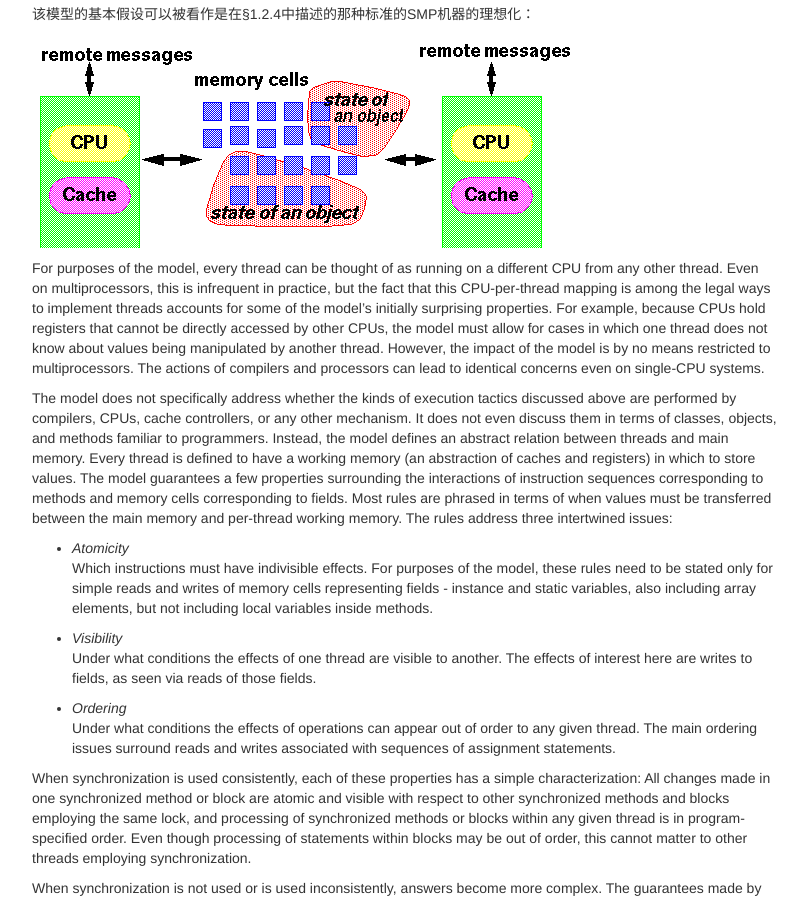
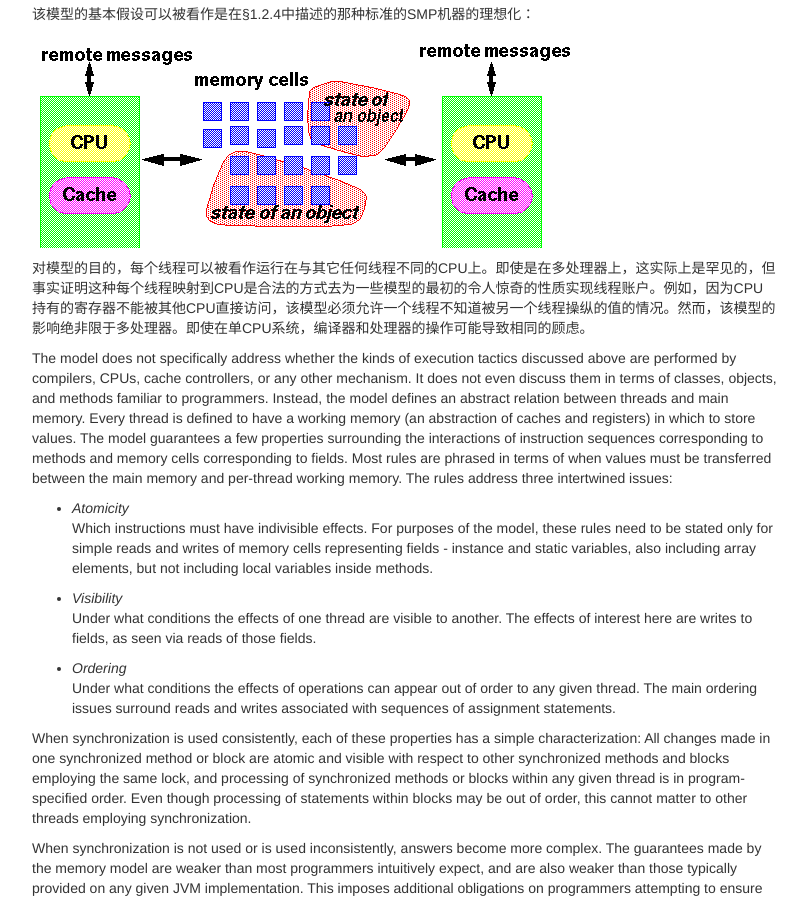
Before and after one commit to cjm0000000/cjm0000000.github.io, a Jekyll site: the page built from _posts/Java/201403/2014-03-20-synchronization-and-java-memory-model.md, in a window 1280 px wide and 900 px high, scrolled down 1510 px. Shown: the whole window, without its empty margins (318-1125 px from the left). Built offline with Jekyll 4.4.1, drawn with Linux system fonts in a browser that asks for light colours; nearby versions of some CDN libraries; library files that are not in the unit come from our copies.

Commit message:
translate

```diff
--- a/_posts/Java/201403/2014-03-20-synchronization-and-java-memory-model.md
+++ b/_posts/Java/201403/2014-03-20-synchronization-and-java-memory-model.md
@@ -58,7 +58,7 @@ Java内存模型是Java&trade;语言规范的一部分，主要是在第17章JLS
 
 <img class="imgaligncenter" src="/images/synchronization-and-java-memory-model-1.gif" />
 
-For purposes of the model, every thread can be thought of as running on a different CPU from any other thread. Even on multiprocessors, this is infrequent in practice, but the fact that this CPU-per-thread mapping is among the legal ways to implement threads accounts for some of the model's initially surprising properties. For example, because CPUs hold registers that cannot be directly accessed by other CPUs, the model must allow for cases in which one thread does not know about values being manipulated by another thread. However, the impact of the model is by no means restricted to multiprocessors. The actions of compilers and processors can lead to identical concerns even on single-CPU systems.
+对模型的目的，每个线程可以被看作运行在与其它任何线程不同的CPU上。即使是在多处理器上，这实际上是罕见的，但事实证明这种每个线程映射到CPU是合法的方式去为一些模型的最初的令人惊奇的性质实现线程账户。例如，因为CPU持有的寄存器不能被其他CPU直接访问，该模型必须允许一个线程不知道被另一个线程操纵的值的情况。然而，该模型的影响绝非限于多处理器。即使在单CPU系统，编译器和处理器的操作可能导致相同的顾虑。
 
 The model does not specifically address whether the kinds of execution tactics discussed above are performed by compilers, CPUs, cache controllers, or any other mechanism. It does not even discuss them in terms of classes, objects, and methods familiar to programmers. Instead, the model defines an abstract relation between threads and main memory. Every thread is defined to have a working memory (an abstraction of caches and registers) in which to store values. The model guarantees a few properties surrounding the interactions of instruction sequences corresponding to methods and memory cells corresponding to fields. Most rules are phrased in terms of when values must be transferred between the main memory and per-thread working memory. The rules address three intertwined issues:
 
```
